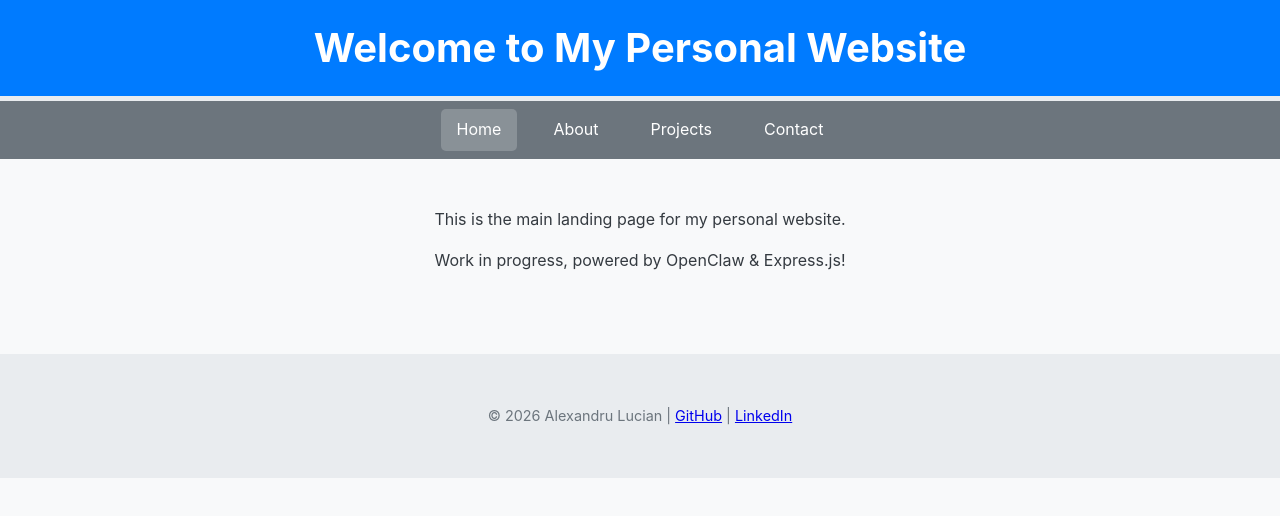
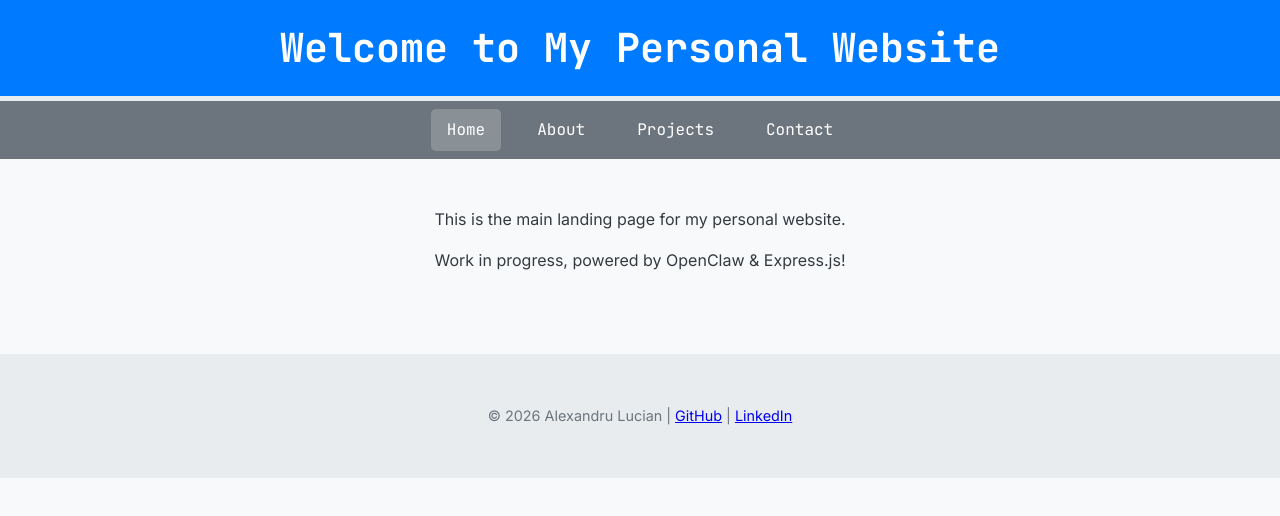
Before and after one commit to AlexandruLucian/personal_website, a website: page public/index.html in a window 1280 px wide. Drawn offline with Linux system fonts and the light colour scheme.

Commit message:
feat: Integrate Inter and JetBrains Mono Google Fonts (#25)

```diff
--- a/public/css/style.css
+++ b/public/css/style.css
@@ -1,3 +1,5 @@
+@import url('https://fonts.googleapis.com/css2?family=Inter:wght@400;700&family=JetBrains+Mono:wght@400;700&display=swap');
+
 :root {
     --primary-color: #007bff;
     --secondary-color: #6c757d;
@@ -29,12 +31,16 @@
 }
 
 body {
-    font-family: -apple-system, BlinkMacSystemFont, "Segoe UI", Roboto, "Helvetica Neue", Arial, sans-serif;
+    font-family: 'Inter', -apple-system, BlinkMacSystemFont, "Segoe UI", Roboto, sans-serif;
     margin: 0;
     padding: 0;
     background-color: var(--background-color);
     color: var(--text-color);
     line-height: 1.6;
+}
+
+h1, h2, h3 {
+    font-family: 'JetBrains Mono', monospace;
 }
 
 .container {
@@ -64,6 +70,7 @@ nav {
 }
 
 nav a {
+    font-family: 'JetBrains Mono', monospace;
     color: #fff;
     text-decoration: none;
     padding: 0.5rem 1rem;
```
